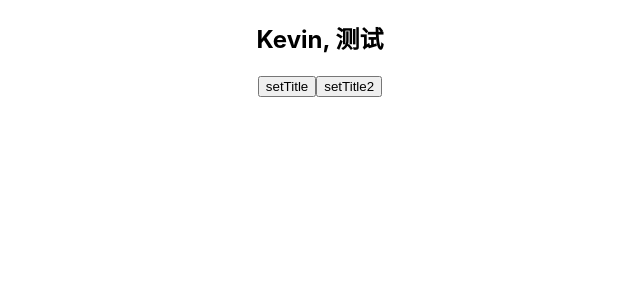
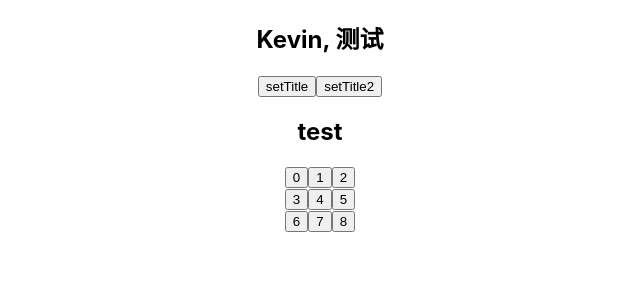
Before and after one commit to kevinqiyan/react_base, a React (Create React App) app: page / in a window 1280 px wide. Shown: the top 300 px of the page, without its empty margins (320-960 px from the left). Built offline with nearby package versions, Linux system fonts and the light colour scheme.

Commit message:
react 练习

```diff
--- a/src/App.js
+++ b/src/App.js
@@ -2,6 +2,7 @@ import logo from './logo.svg';
 import './App.css';
 import Second from './compontents/second'
 import Home from './view/home/index'
+import Game from './view/game';
 function App() {
   return (
     <div className="App">
@@ -10,6 +11,7 @@ function App() {
 
       </header>
       <Home></Home>
+      <Game></Game>
     </div>
   );
 }
--- a/src/compontents/second/index.js
+++ b/src/compontents/second/index.js
@@ -107,7 +107,7 @@ export default Second
 5. 列表 & Key
     万不得已可以使用元素索引 index 作为 key
         若列表的顺序可能会发生变化，不建议索引使用作为 key 值，因为这样做会导致性能变差，还可能引起组件状态的问题。React 默认使用索引作为列表项目的 key 值
-        key 只是在兄弟节点之间必须为何一
+        key 只是在兄弟节点之间必须唯一
         key 会传递信息给 React，但不会传递给组件。若组件中需要使用 key 属性的值，请使用其他属性名显式传递这个值
             ps：组件不能读取 props.key
     用 key 提取组件
--- /dev/null
+++ b/src/view/game/index.css
@@ -0,0 +1,9 @@
+#game {
+	display: flex;
+	flex-direction: column;
+}
+.item::after {
+	clear: both;
+	content: '';
+	display: table;
+}
--- /dev/null
+++ b/src/view/game/index.js
@@ -0,0 +1,34 @@
+import React, {useState}from "react";
+import './index.css'
+
+const Square = (props) => {
+    return (
+        <button className="square">
+            {props.value}
+        </button>
+    )
+}
+
+const Game = (props) => {
+    return (
+        <div id="game">
+            <div className="item">
+                <Square value="0"></Square>
+                <Square value="1"></Square>
+                <Square value="2"></Square>
+            </div>
+            <div className="item">
+                <Square value="3"></Square>
+                <Square value="4"></Square>
+                <Square value="5"></Square>
+            </div>
+            <div className="item">
+                <Square value="6"></Square>
+                <Square value="7"></Square>
+                <Square value="8"></Square>
+            </div>
+        </div>
+    )
+}
+
+export default Game
--- a/src/view/home/index.js
+++ b/src/view/home/index.js
@@ -20,8 +20,9 @@ const Home = (props) => {
             <h2>{title}, 测试</h2>
             <button onClick={() => setTitle('test')}>setTitle</button>
             <button onClick={() => setTitle('kevin')}>setTitle2</button>
+            <h2>test</h2>
+        </div>
 
-        </div>
     )
 }
 
```
Also changed, not shown: src/compontents/second/format.js (added, +44 -0 lines).
